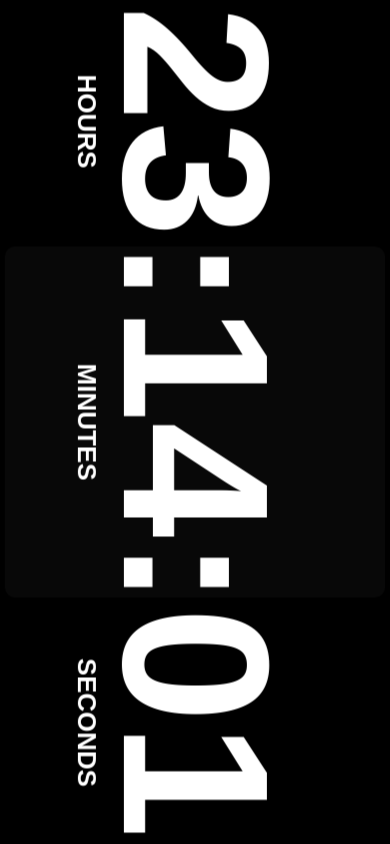
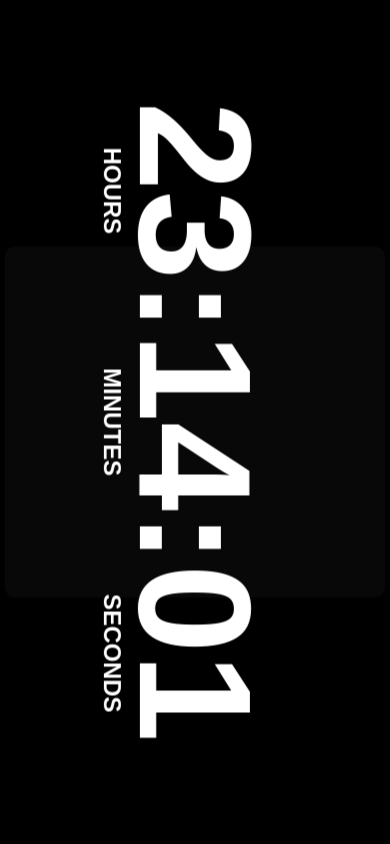
Before and after one commit to armanhossen-dev/DarkTime, a plain HTML site: page index.html in a window 390 px wide. Drawn offline with Linux system fonts and the light colour scheme.

Commit message:
portrait orientation update

```diff
--- a/index.css
+++ b/index.css
@@ -112,15 +112,15 @@ Original video: https://youtu.be/5tC46h022YE?si=KAsNohpfIpt2tNja
     }
 
     .clock span{
-        font-size: 13rem;
+        font-size: 10rem;
         width: 300px;
         font-weight: 600;
     }
     .clock span::after{
-        font-size: 26px;
+        font-size: 24px;
     }
     .date {
         margin-top: 40px;
-        font-size: 3rem;
+        font-size: 2.5rem;
     }
 }
```
